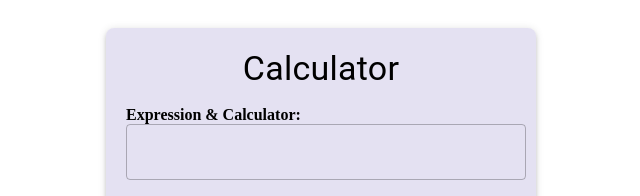
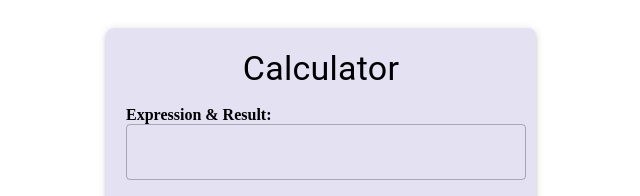
Before and after one commit to sadamali-oc/Calculator, a React (Vite) app: page / in a window 1280 px wide. Shown: the top 196 px of the page, without its empty margins (319-959 px from the left). Built offline with nearby package versions, Linux system fonts and the light colour scheme.

Commit message:
Update index.jsx

```diff
--- a/src/components/organisms/calculatorContainer/index.jsx
+++ b/src/components/organisms/calculatorContainer/index.jsx
@@ -39,7 +39,7 @@ const CalculatorContainer = () => {
     <CalculatorTemplate
       title="Calculator"
       expressionDisplay={
-        <DisplayWithLabel label="Expression & Calculator" value={displayValue} testId="Calculator" />
+        <DisplayWithLabel label="Expression & Result" value={displayValue} testId="Calculator" />
       }
       keypad={keypad}
     />
```
